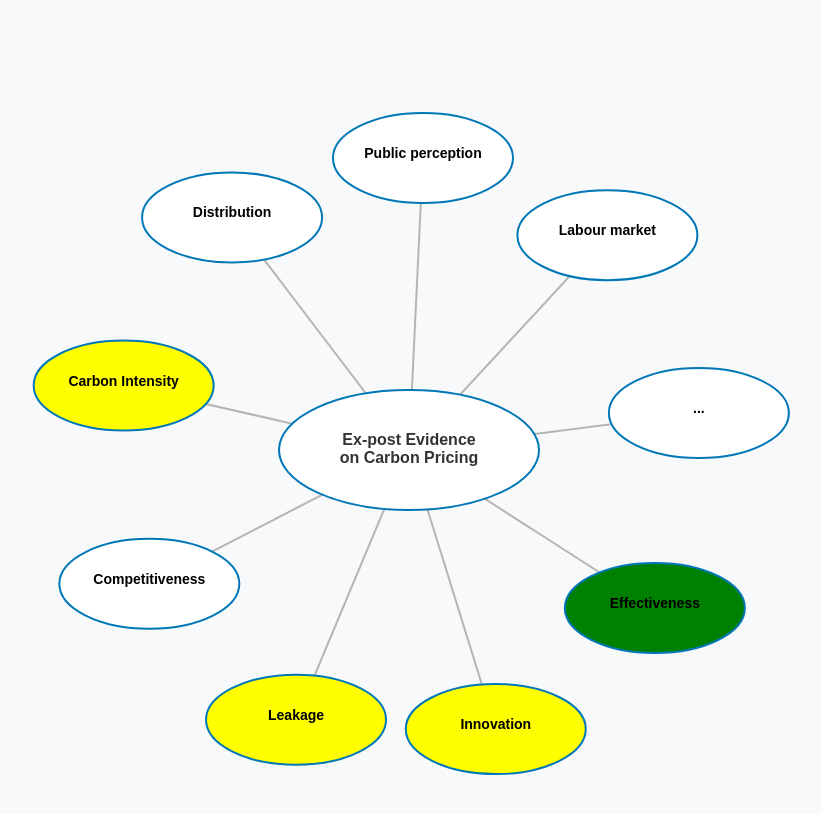
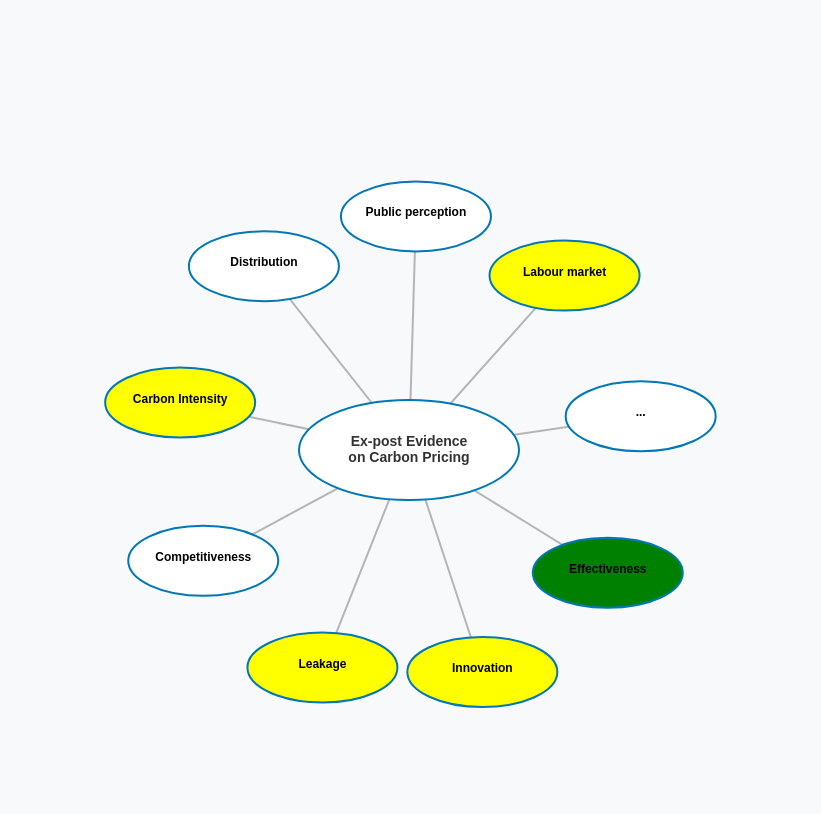
Before and after one commit to trangdtk-vnu/ecosystem-reviews, a Jekyll site: the page carbon_pricing_graph.html, which Jekyll copies as it is, in a window 1280 px wide. Shown: the top 814 px of the page, without its empty margins (231-1052 px from the left). Built offline with Jekyll 4.4.1, drawn with Linux system fonts in a browser that asks for light colours.

Commit message:
Update carbon_pricing_graph.html

```diff
--- a/carbon_pricing_graph.html
+++ b/carbon_pricing_graph.html
@@ -16,8 +16,8 @@
             background-color: #f8f9fa;
         }
         svg {
-            width: 90vw;
-            height: 90vh;
+            width: 80vw;  /* Reduced from 90vw */
+            height: 80vh; /* Reduced from 90vh */
         }
         .node {
             stroke: #0077b6;
@@ -26,13 +26,13 @@
             transition: fill 0.3s ease;
         }
         .text {
-            font-size: 14px;
+            font-size: 12px; /* Slightly smaller text */
             text-anchor: middle;
             font-weight: bold;
             pointer-events: none;
         }
         .center-text {
-            font-size: 16px;
+            font-size: 14px;
             font-weight: bold;
             fill: #333;
             text-anchor: middle;
@@ -50,8 +50,8 @@
 <svg id="carbonGraph"></svg>
 
 <script>
-    const width = window.innerWidth * 0.9;
-    const height = window.innerHeight * 0.9;
+    const width = window.innerWidth * 0.8;  // Reduced from 90%
+    const height = window.innerHeight * 0.8; // Reduced from 90%
 
     const svg = d3.select("#carbonGraph")
         .attr("width", width)
@@ -61,7 +61,7 @@
     const nodes = [
         { id: "Ex-post Evidence\non Carbon Pricing", fx: width / 2, fy: height / 2, fixed: true, color: "white" },
         { id: "Effectiveness", color: "green" },
-        { id: "Labour market", color: "white" },
+        { id: "Labour market", color: "yellow" },
         { id: "Innovation", color: "yellow" },
         { id: "Leakage", color: "yellow" },
         { id: "Public perception", color: "white" },
@@ -88,13 +88,13 @@
         .enter().append("line")
         .attr("class", "link");
 
-    // Create nodes with specified colors
+    // Create nodes with specified colors and smaller sizes
     const node = svg.selectAll(".node")
         .data(nodes)
         .enter().append("ellipse")
         .attr("class", "node")
-        .attr("rx", d => d.fixed ? 130 : 90)
-        .attr("ry", d => d.fixed ? 60 : 45)
+        .attr("rx", d => d.fixed ? 110 : 75) // Reduced from 130 / 90
+        .attr("ry", d => d.fixed ? 50 : 35)  // Reduced from 60 / 45
         .style("fill", d => d.color)
         .call(d3.drag()
             .on("start", dragStarted)
```
Also changed, not shown: other parts of carbon_pricing_graph.html (+5 -5 lines).
